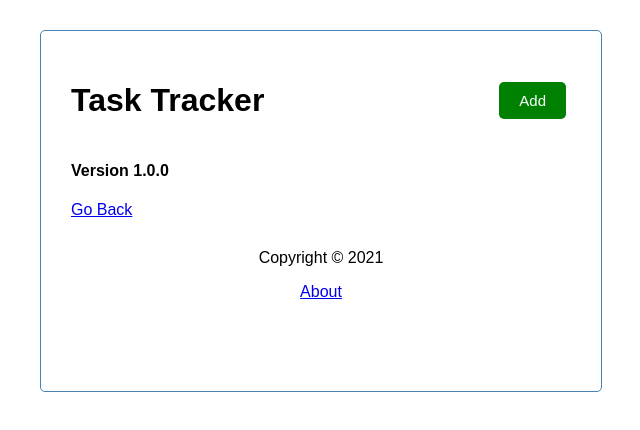
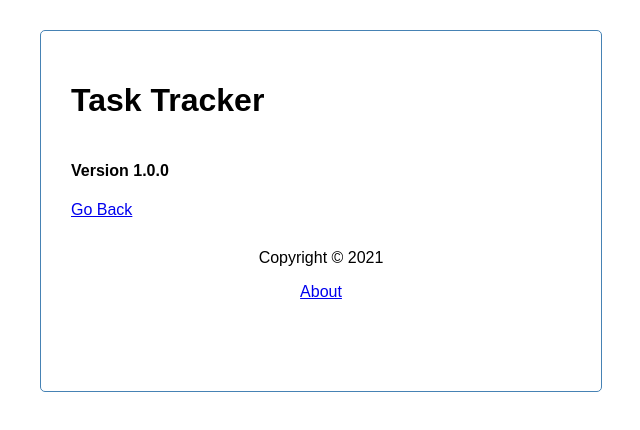
Before and after one commit to mrsuber/odin_project_13_Introduction_to_React, a React (Create React App) app in the folder task-app/: page /about in a window 1280 px wide. Shown: the top 430 px of the page, without its empty margins (319-959 px from the left). Built offline with nearby package versions, Linux system fonts and the light colour scheme; data requests are answered from the project's data file.

Commit message:
the button removed when you go to about page using reat-router-dom useLocation

```diff
--- a/task-app/src/components/Header.js
+++ b/task-app/src/components/Header.js
@@ -1,12 +1,13 @@
 import PropTypes from 'prop-types'
 import Button from './Button'
+import {useLocation} from 'react-router-dom'
 const Header = ({title, onAdd,showAdd}) =>{
-
+const location = useLocation()
   return(
     <header className='header'>
 
       <h1>{title}</h1>
-      <Button color = {showAdd ?'red':'green'} text={showAdd ?'Close':'Add'} onClick={onAdd}/>
+      {location.pathname==='/' && <Button color = {showAdd ?'red':'green'} text={showAdd ?'Close':'Add'} onClick={onAdd}/>}
     </header>
   )
 }
```
